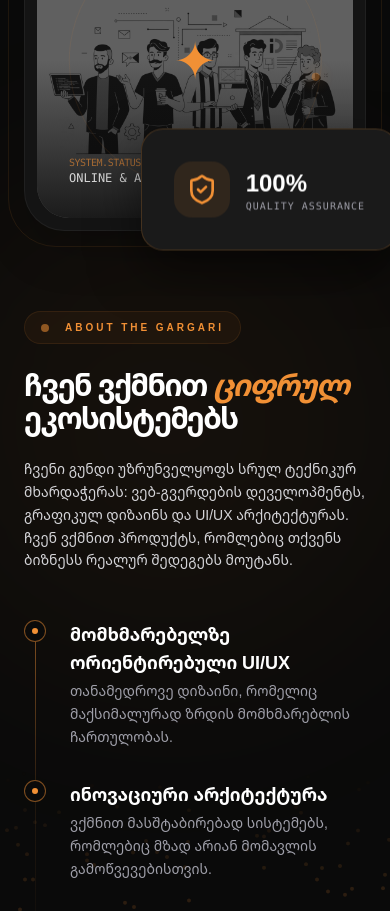
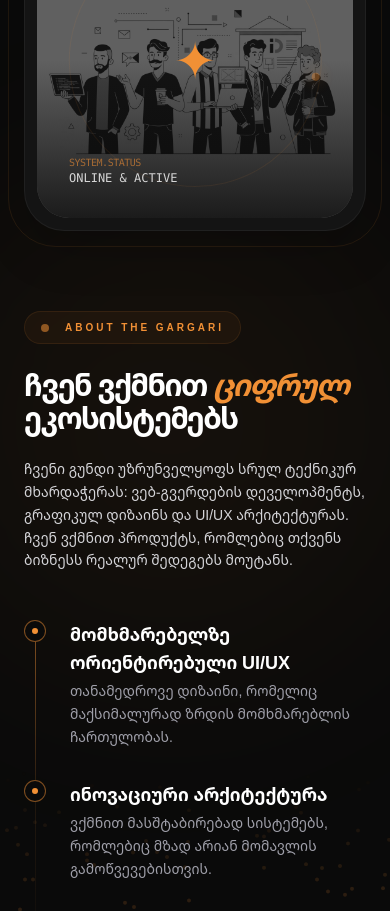
Before and after one commit to duda-el/gar-web, a Next.js app: page / in a window 390 px wide. Shown: the part 3200-4111 px from the top of the page. Built offline with nearby package versions, Linux system fonts and the light colour scheme.

Commit message:
Fix: Quality Assuarance component display

```diff
--- a/src/components/Pages/About/index.tsx
+++ b/src/components/Pages/About/index.tsx
@@ -141,7 +141,7 @@ const About = () => {
             <motion.div
               animate={{ y: [0, -15, 0] }}
               transition={{ duration: 5, repeat: Infinity, ease: "easeInOut" }}
-              className="absolute -bottom-8 -right-8 p-8 bg-[#1a1a1a] border border-primary/20 rounded-3xl shadow-[0_20px_50px_rgba(0,0,0,0.5)] backdrop-blur-xl z-30"
+              className="hidden sm:block absolute -bottom-8 -right-4 lg:-right-8 p-8 bg-[#1a1a1a] border border-primary/20 rounded-3xl shadow-[0_20px_50px_rgba(0,0,0,0.5)] backdrop-blur-xl z-30"
             >
               <div className="flex items-center gap-4">
                 <div className="p-3 bg-primary/10 rounded-2xl text-primary">
```
